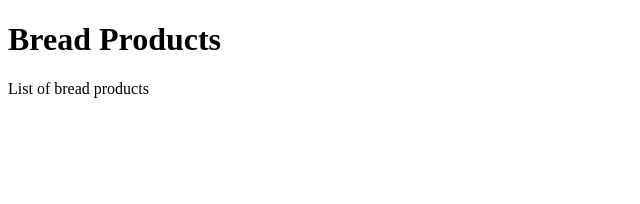
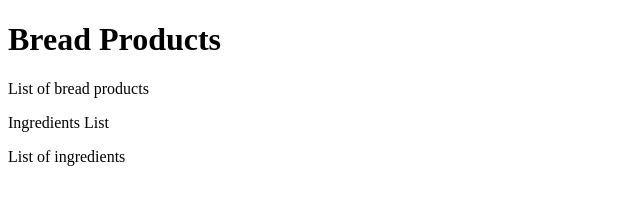
Before and after one commit to amrindersingh2189/com.bread.demo, a plain HTML site: page WebContent/index.html in a window 1280 px wide. Shown: the whole page, without its empty margins (0-640 px from the left). Drawn offline with Linux system fonts and the light colour scheme.

Commit message:
fixed bug in r1 in index

```diff
--- a/WebContent/index.html
+++ b/WebContent/index.html
@@ -7,5 +7,8 @@
 <body>
 <h1> Bread Products</h1>
 <p> List of bread products </p>
+
+<span>Ingredients List</span>
+<p>List of ingredients</p>
 </body>
 </html>
```
